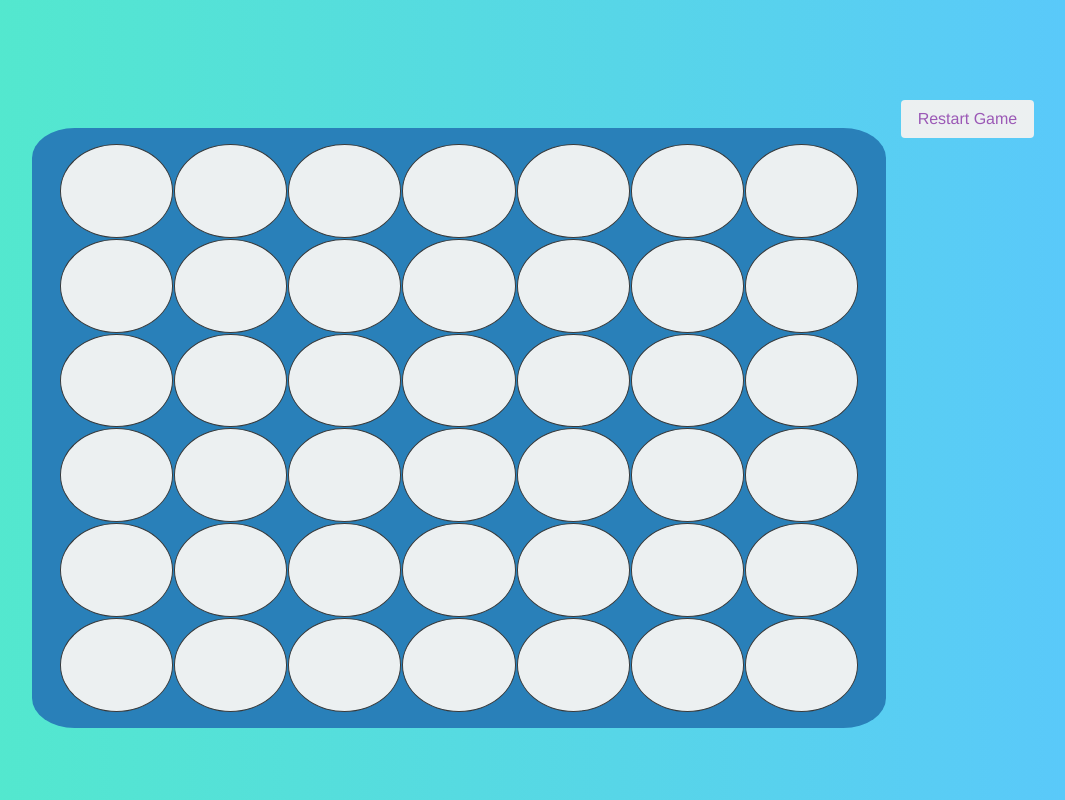
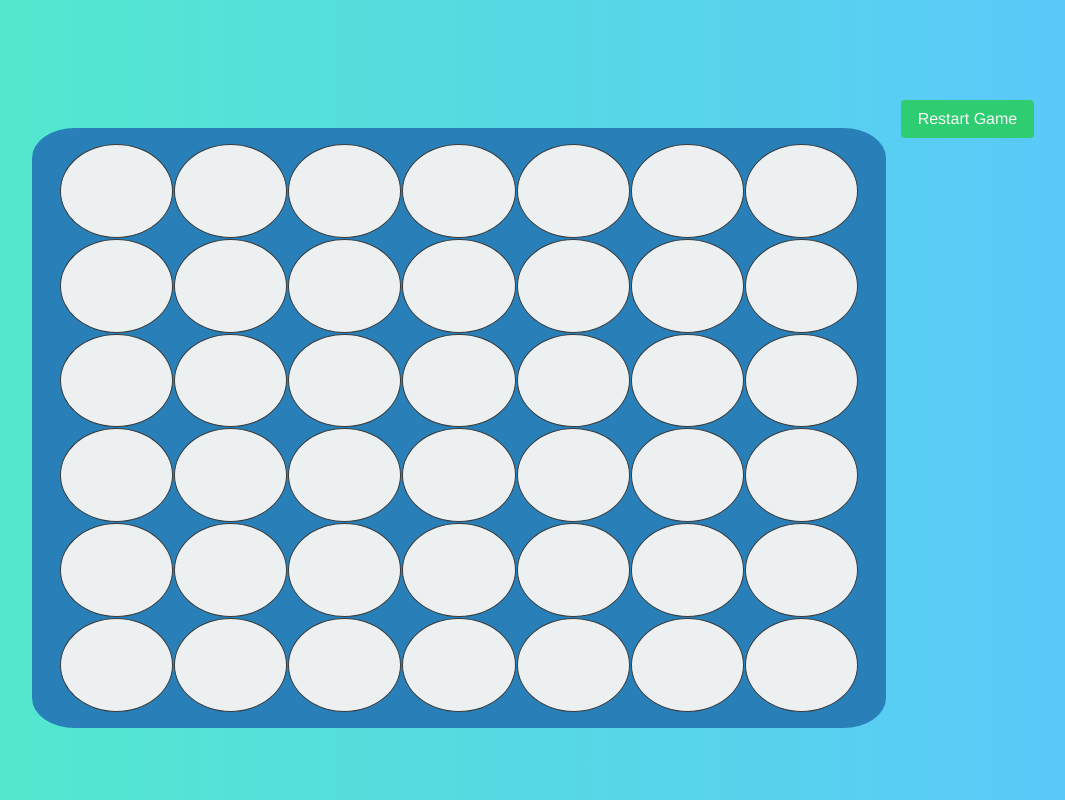
Before and after one commit to vjefri/connectfour, a plain HTML site: page index.html in a window 1280 px wide. Shown: the whole page, without its empty margins (181-1246 px from the left). Drawn offline with Linux system fonts and the light colour scheme.

Commit message:
More UI changes

```diff
--- a/css/style.css
+++ b/css/style.css
@@ -60,13 +60,12 @@
 	background-color: #ecf0f1;
 }
 
-
 .clear {
 	margin-top: 100px;
 }
 
 .btn {
-	color: #9b59b6;
-	background-color: #ecf0f1;
+	color: #F7F7F7;
+	background-color: #2ECD71;
 	white-space: normal;
 }
--- a/js/game.js
+++ b/js/game.js
@@ -23,7 +23,7 @@ var connectFour = {
             var selectedColumn = $(this).attr("class").split(' ');
             console.log(selectedColumn[1]);
 
-            // when column clicked, change the color of the first cell that is white
+            // when column clicked, check to see if
 
         });
     },
@@ -33,7 +33,6 @@ var connectFour = {
             // change background color
             var selectedColumn = $(this).attr("class").split(' ');
             selectedColumn = "." + selectedColumn[1];
-            console.log(selectedColumn);
             $(selectedColumn).css({'background-color':'#FFF4C1', 'opacity': '0.5'});
         }, function() {
             var selectedColumn = $(this).attr("class").split(' ');
```
